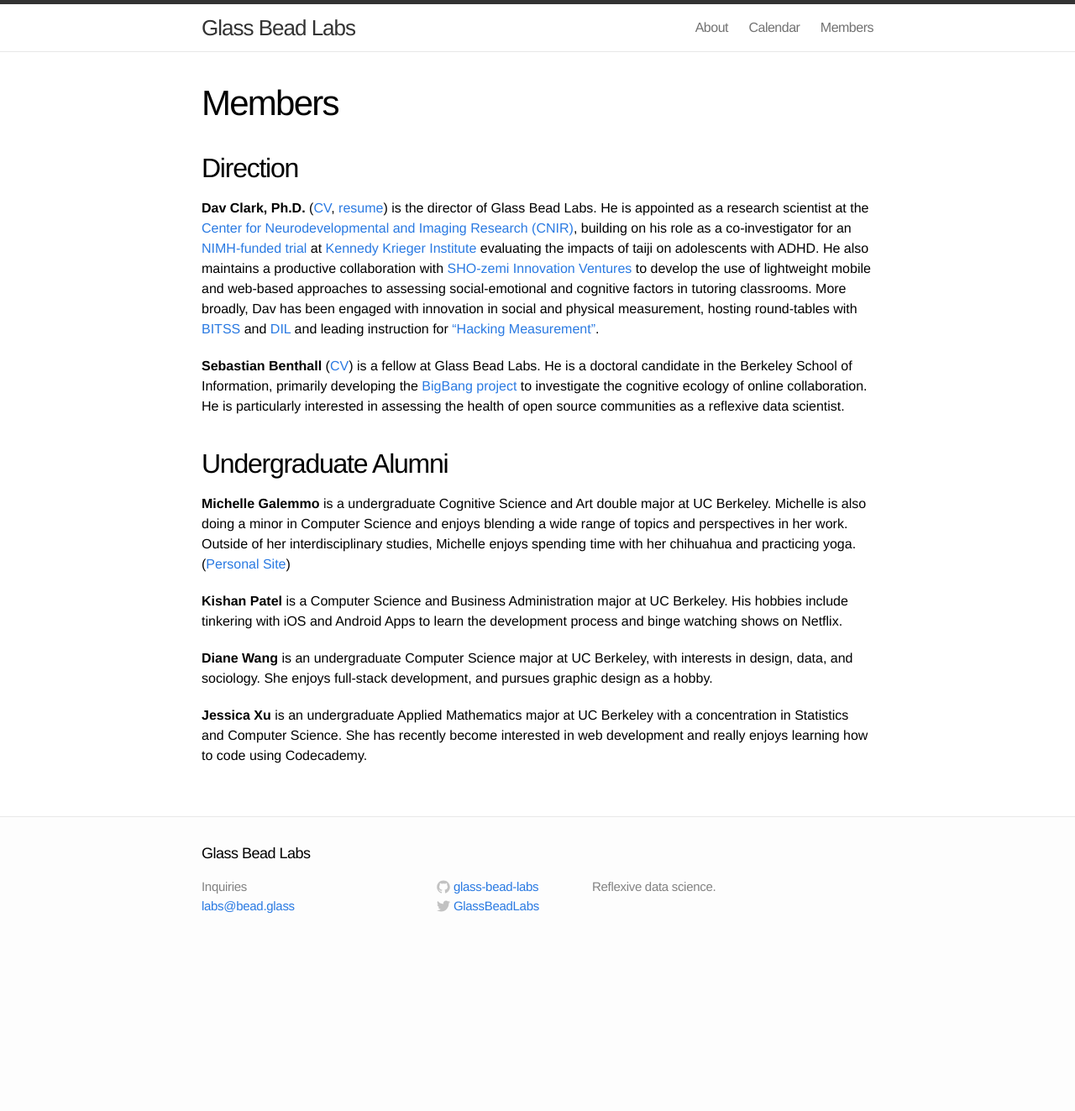
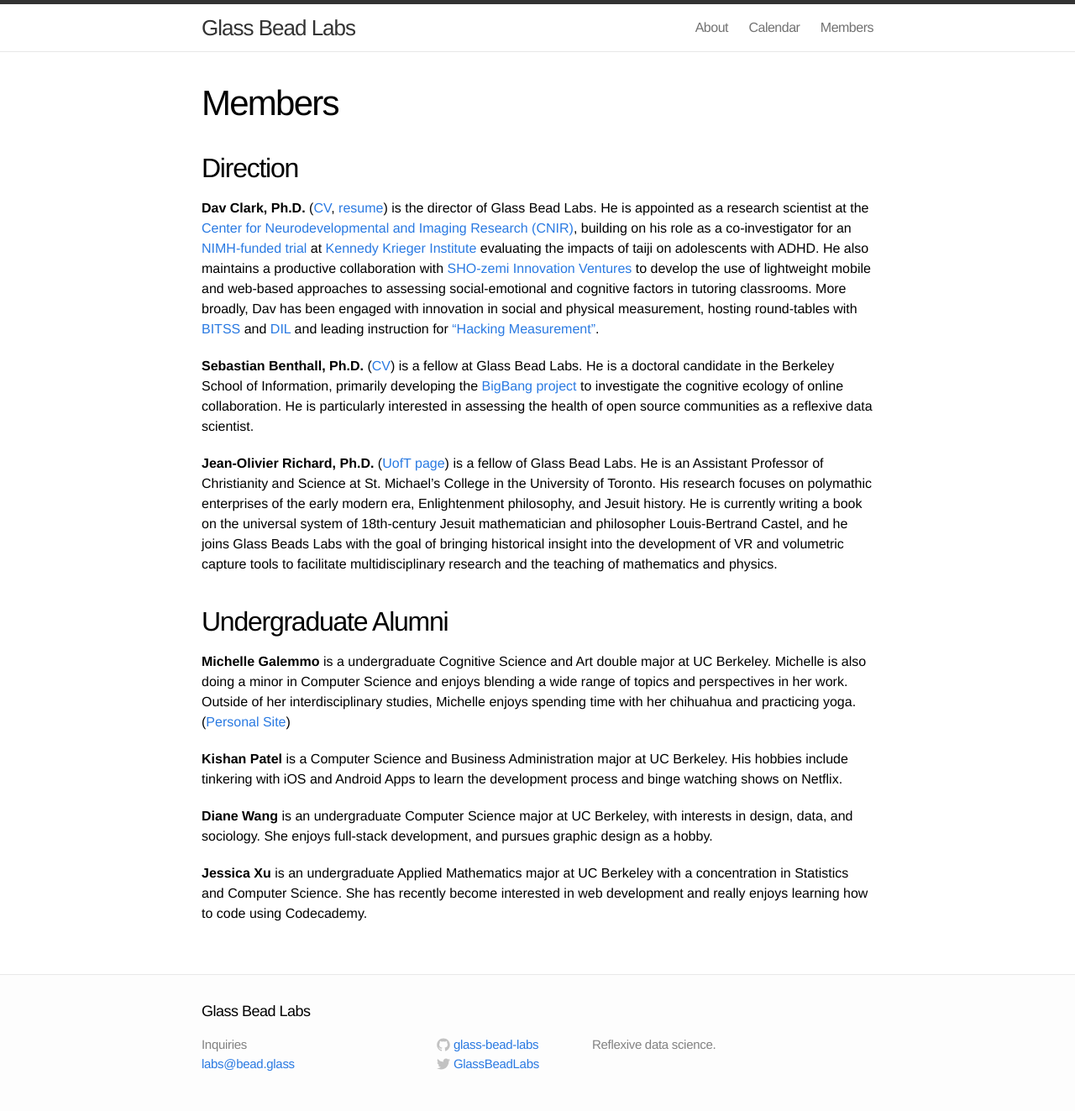
Before and after one commit to glass-bead-labs/bead.glass, a Jekyll site: the page built from members.md, in a window 1280 px wide. Shown: the whole page at 84% size. Built offline with Jekyll 4.4.1, drawn with Linux system fonts in a browser that asks for light colours; before the commit the page ends 1135 px from its top, so only the background shows below that.

Commit message:
Add J.O. bio

```diff
--- a/members.md
+++ b/members.md
@@ -26,13 +26,24 @@ innovation in social and physical measurement, hosting round-tables with
 [DIL](http://dil.berkeley.edu/data-analytics-toolkits/mobile-data-collection-webinar-series/) and leading instruction for
 ["Hacking Measurement"](http://hackingmeasurement.berkeley.edu/).
 
-**Sebastian Benthall**
+**Sebastian Benthall, Ph.D.**
 ([CV](https://github.com/sbenthall/sb-cv/raw/master/sebastian-benthall-complete-CV-2015-03-26.pdf))
 is a fellow at Glass Bead Labs. He is a doctoral candidate in the Berkeley
 School of Information, primarily developing the
 [BigBang project](https://github.com/sbenthall/BigBang) to investigate the
 cognitive ecology of online collaboration. He is particularly interested in
 assessing the health of open source communities as a reflexive data scientist.
+
+**Jean-Olivier Richard, Ph.D.**
+([UofT page](https://stmikes.utoronto.ca/profile/jean-olivier-richard/))
+is a fellow of Glass Bead Labs. He is an Assistant Professor of
+Christianity and Science at St. Michael’s College in the University of Toronto.
+His research focuses on polymathic enterprises of the early modern era,
+Enlightenment philosophy, and Jesuit history. He is currently writing a book
+on the universal system of 18th-century Jesuit mathematician and philosopher
+Louis-Bertrand Castel, and he joins Glass Beads Labs with the goal of bringing
+historical insight into the development of VR and volumetric capture tools
+to facilitate multidisciplinary research and the teaching of mathematics and physics.
 
 ## Undergraduate Alumni
 
```
